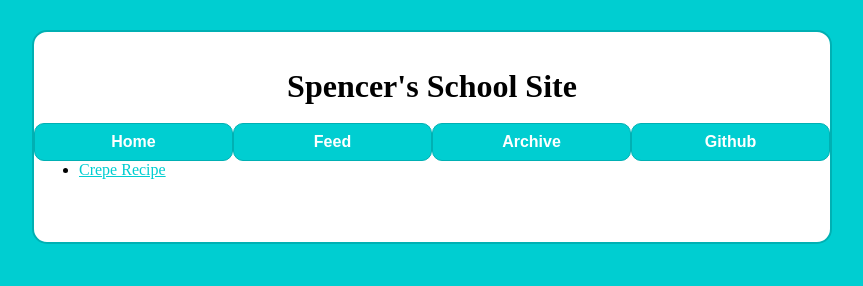
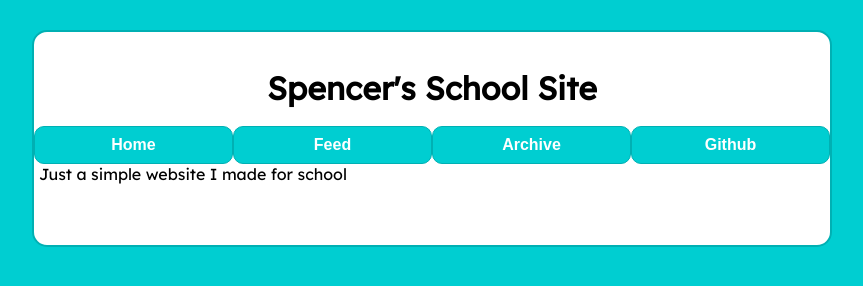
Before and after one commit to spencerschoolaccount/permanent-website, a plain HTML site: page index.html in a window 1280 px wide. Shown: the whole page, without its empty margins (208-1071 px from the left). Drawn offline with Linux system fonts and the light colour scheme.

Commit message:
Edited the index and added a new font

```diff
--- a/index.html
+++ b/index.html
@@ -16,9 +16,7 @@
 			<button class="headerbutton" onclick="window.location.href='https://github.com/spencerschoolaccount'"><b>Github</b></button>
   <div class="pagecontent">
     <p>
-      <ul>
-        <li><a href="/pages/recipe.html">Crepe Recipe</a></li>
-      </ul>
+      Just a simple website I made for school
     </p>
   </div>
   </div>
--- a/style.css
+++ b/style.css
@@ -1,7 +1,10 @@
+@import url('https://fonts.googleapis.com/css2?family=Lexend+Deca:wght@200;300;400&display=swap');
+
 body {
   margin: auto;
   max-width: 50em;
   background-color: darkturquoise;
+  font-family: Lexend Deca;
 }
 
 a {
```
